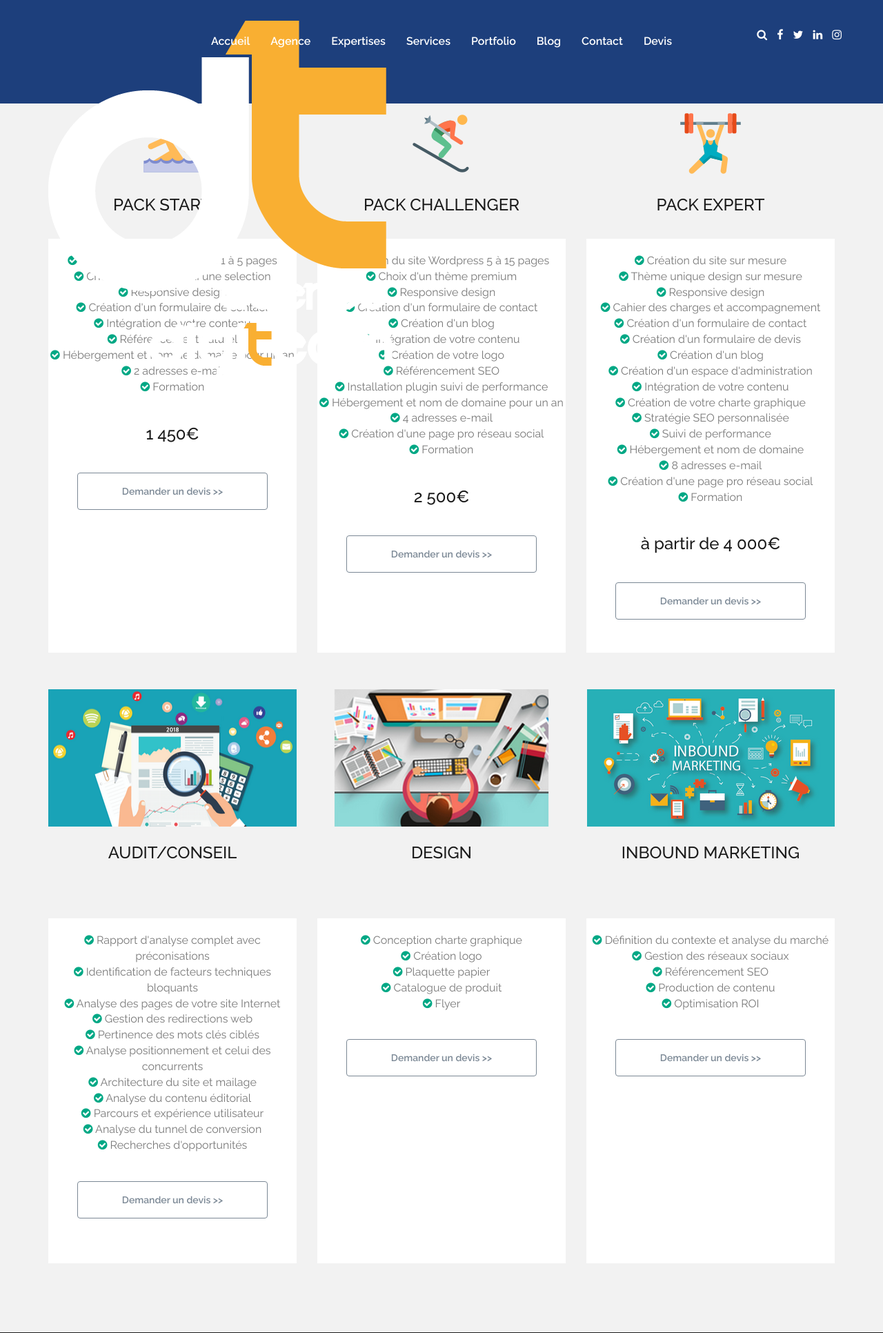
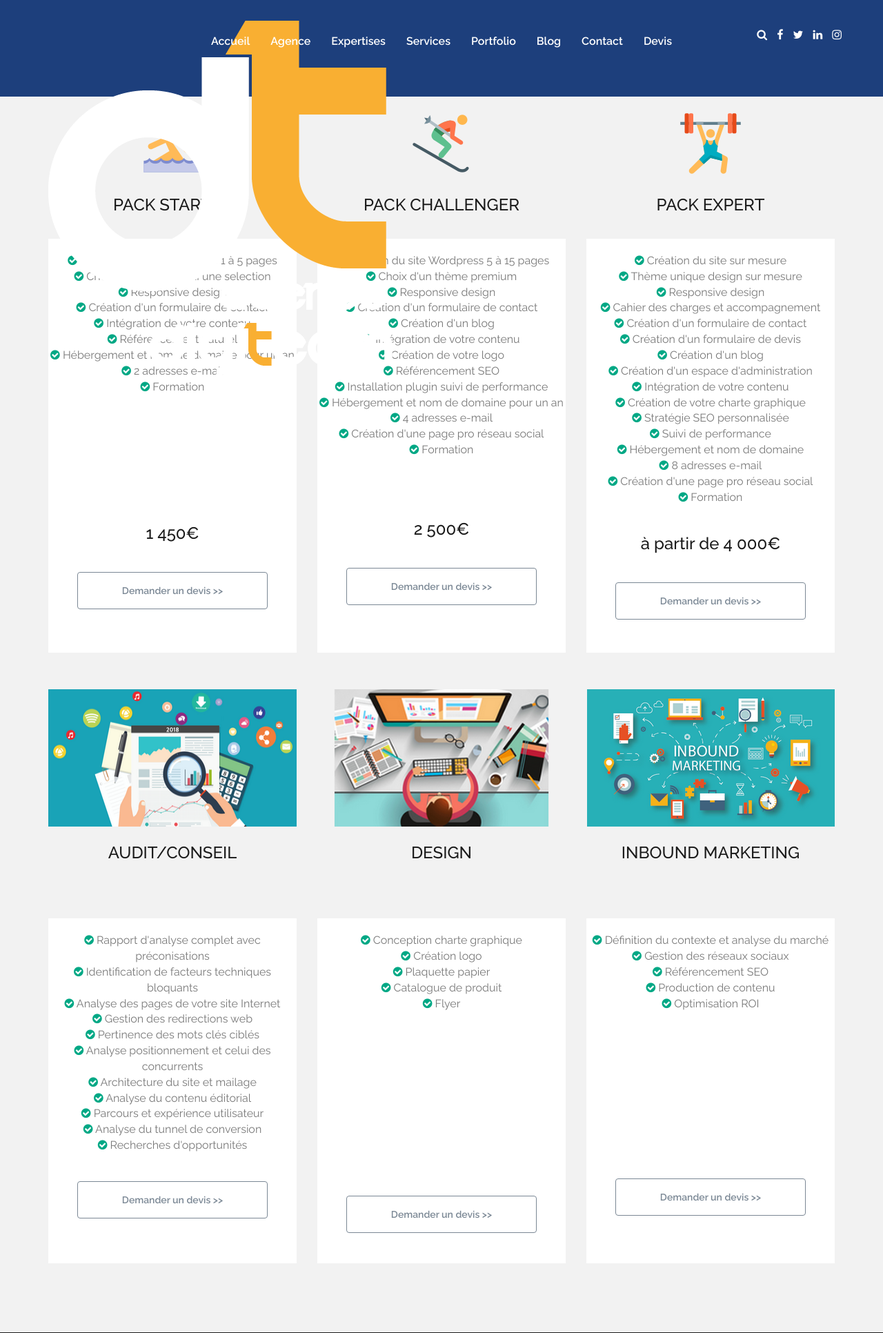
Before and after one commit to Youlich/DigiteamF-B, a Symfony app: template templates/services.html.twig in a window 1280 px wide. Shown: the top 1932 px of the page at 69% size. Run offline with Twig, Linux system fonts and the light colour scheme; the template is opened without the code that fills it, so the values that code supplies are empty; some libraries are stand-ins or nearby versions; some web fonts are replaced.

Commit message:
correction hauteur cadres services.

```diff
--- a/public/stylperso/navbar.css
+++ b/public/stylperso/navbar.css
@@ -1,6 +1,6 @@
 nav.navbar.bootsnav {
     background-color: #1D3F7C;
-    height: 150px;
+    height: 140px;
     border-bottom: none;
 }
 
--- a/public/stylperso/style.css
+++ b/public/stylperso/style.css
@@ -1,8 +1,8 @@
 /* Header */
 
 .logoDT{
-    height: 90px;
-    width: 90px;
+    height: 80px;
+    width: 80px;
     vertical-align: top;
 }
 
--- a/templates/services.html.twig
+++ b/templates/services.html.twig
@@ -45,11 +45,13 @@
                                 <li><i class="fa fa-check-circle text-primary"></i> <span>2 adresses e-mail</span> </li>
                                 <li><i class="fa fa-check-circle text-primary"></i> <span>Formation</span> </li>
                             </ul>
-                            <div class="pricing_btn text-center m-top-40">
+                            <div style="padding-top : 40%;">
+                            <div class="pricing_btn text-center m-top-40" >
                                 <h3>1 450€</h3>
                             </div>
-                            <div class="pricing_btn text-center m-top-40">
+                            <div class="pricing_btn text-center m-top-40 ">
                                 <a href="{{ path ('devis') }}#starter" class="btn btn-default">Demander un devis >></a>
+                            </div>
                             </div>
                         </div>
                         </div>
@@ -82,11 +84,13 @@
                                 <li><i class="fa fa-check-circle text-primary"></i> <span>Création d'une page pro réseau social</span> </li>
                                 <li><i class="fa fa-check-circle text-primary"></i> <span>Formation</span> </li>
                             </ul>
-                            <div class="pricing_btn text-center m-top-40">
+                            <div style="padding-top : 13%;">
+                            <div class="pricing_btn text-center m-top-40" >
                                 <h3>2 500€</h3>
                             </div>
                             <div class="pricing_btn text-center m-top-40">
                                 <a href="{{ path ('devis') }}#challenger" class="btn btn-default">Demander un devis >></a>
+                            </div>
                             </div>
                         </div>
                     </div>
@@ -122,7 +126,8 @@
                                 <li><i class="fa fa-check-circle text-primary"></i> <span>Création d'une page pro réseau social</span> </li>
                                 <li><i class="fa fa-check-circle text-primary"></i> <span>Formation</span> </li>
                             </ul>
-                            <div class="pricing_btn text-center m-top-40">
+
+                            <div class="pricing_btn text-center m-top-40" >
                                 <h3>à partir de 4 000€</h3>
                             </div>
                             <div class="pricing_btn text-center m-top-40">
@@ -138,7 +143,7 @@
         <div class="col-md-4 col-sm-12">
             <div class="pricing_item">
 
-                <div class="pricing_head p-top-30 p-bottom-100 text-center">
+                <div class="pricing_head p-top-30 p-bottom-100 text-center" >
                     <div class="card-img">
                         <img src="/images/conseil.png" alt="conseil/audit" style="height:199px;">
                         <br/><br/>
@@ -185,8 +190,8 @@
                             <li><i class="fa fa-check-circle text-primary"></i> <span>Catalogue de produit</span></li>
                             <li><i class="fa fa-check-circle text-primary"></i> <span>Flyer</span></li>
                         </ul>
-                        <div class="pricing_btn text-center m-top-40">
-                            <a href="{{ path ('devis') }}#design" class="btn btn-default">Demander un devis >></a>
+                        <div class="pricing_btn text-center" style="margin-top: 74%;">
+                            <a href="{{ path ('devis') }}#design" class="btn btn-default" >Demander un devis >></a>
                         </div>
                     </div>
                 </div>
@@ -211,7 +216,7 @@
                             <li><i class="fa fa-check-circle text-primary"></i> <span>Production de contenu</span></li>
                             <li><i class="fa fa-check-circle text-primary"></i> <span>Optimisation ROI</span></li>
                         </ul>
-                        <div class="pricing_btn text-center m-top-40">
+                        <div class="pricing_btn text-center" style="margin-top: 67%;">
                             <a href="{{ path ('devis') }}#inboundmarketing" class="btn btn-default">Demander un devis >></a>
                         </div>
 
```
